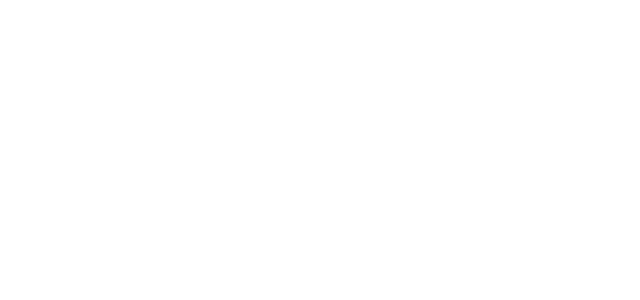
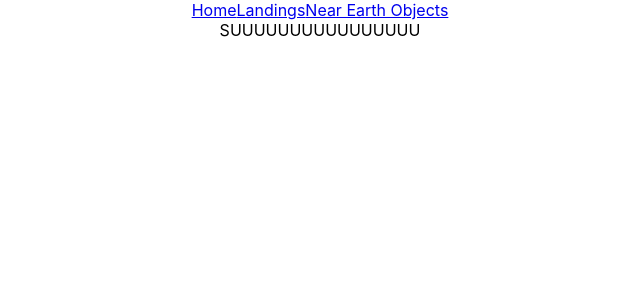
Before and after one commit to Alexdelaoc/NASA_front, a React (Create React App) app: page / in a window 1280 px wide. Shown: the top 300 px of the page, without its empty margins (320-960 px from the left). Built offline with nearby package versions, Linux system fonts and the light colour scheme.

Commit message:
created useFetch Hook

```diff
--- a/src/App.js
+++ b/src/App.js
@@ -8,8 +8,8 @@
   return (
     <div className="App">
       <BrowserRouter>
-        <Header/>
-        <Main/>
+        <Header />
+        <Main />
       </BrowserRouter>
     </div>
   );
--- a/src/components/Header/Header.jsx
+++ b/src/components/Header/Header.jsx
@@ -1,9 +1,10 @@
 import React from "react";
+import Nav from "./Nav/Nav";
 
 function Header() {
   return (
     <header>
-
+      <Nav />
     </header>
 
   )
--- a/src/components/Header/Nav/Nav.jsx
+++ b/src/components/Header/Nav/Nav.jsx
@@ -1,11 +1,13 @@
 import React from "react";
+import { Link } from "react-router-dom";
 
 function Nav() {
   return (
-    <nav>
-
+    <nav className="nav">
+      <Link to="/" className="nav__element">Home</Link>
+      <Link to="/landings" className="nav__element">Landings</Link>
+      <Link to="/neas" className="nav__element">Near Earth Objects</Link>
     </nav>
-
   )
 }
 
--- a/src/components/Main/Main.jsx
+++ b/src/components/Main/Main.jsx
@@ -1,9 +1,15 @@
 import React from "react";
+import Welcome from "./Welcome/Welcome";
+import { Route, Routes } from "react-router-dom";
 
 function Main() {
   return (
     <main>
-
+      <Routes>
+        <Route element={<Welcome />} path="/"/>
+        <Route/>
+        <Route/>
+      </Routes>
     </main>
 
   )
--- /dev/null
+++ b/src/components/Main/Welcome/Welcome.jsx
@@ -0,0 +1,11 @@
+import React from "react";
+
+function Welcome() {
+  return (
+    <div>
+      SUUUUUUUUUUUUUUUU
+    </div>
+  );
+}
+
+export default Welcome;
--- /dev/null
+++ b/src/components/Main/Welcome/index.js
@@ -0,0 +1 @@
+export { default } from "./Welcome";
```
Also changed, not shown: src/hooks/useFetch.js (added, +26 -0 lines), 1 other file (tests, documents, lock files or other folders).
